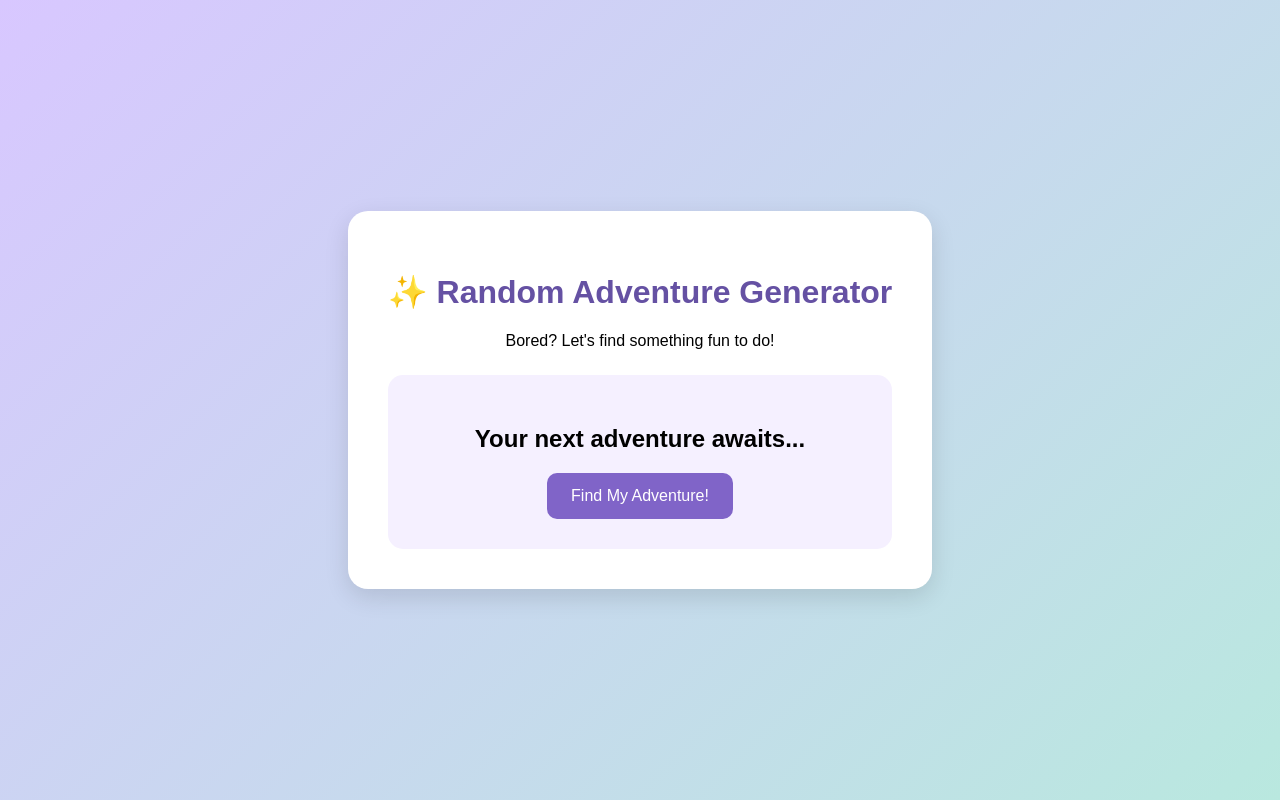
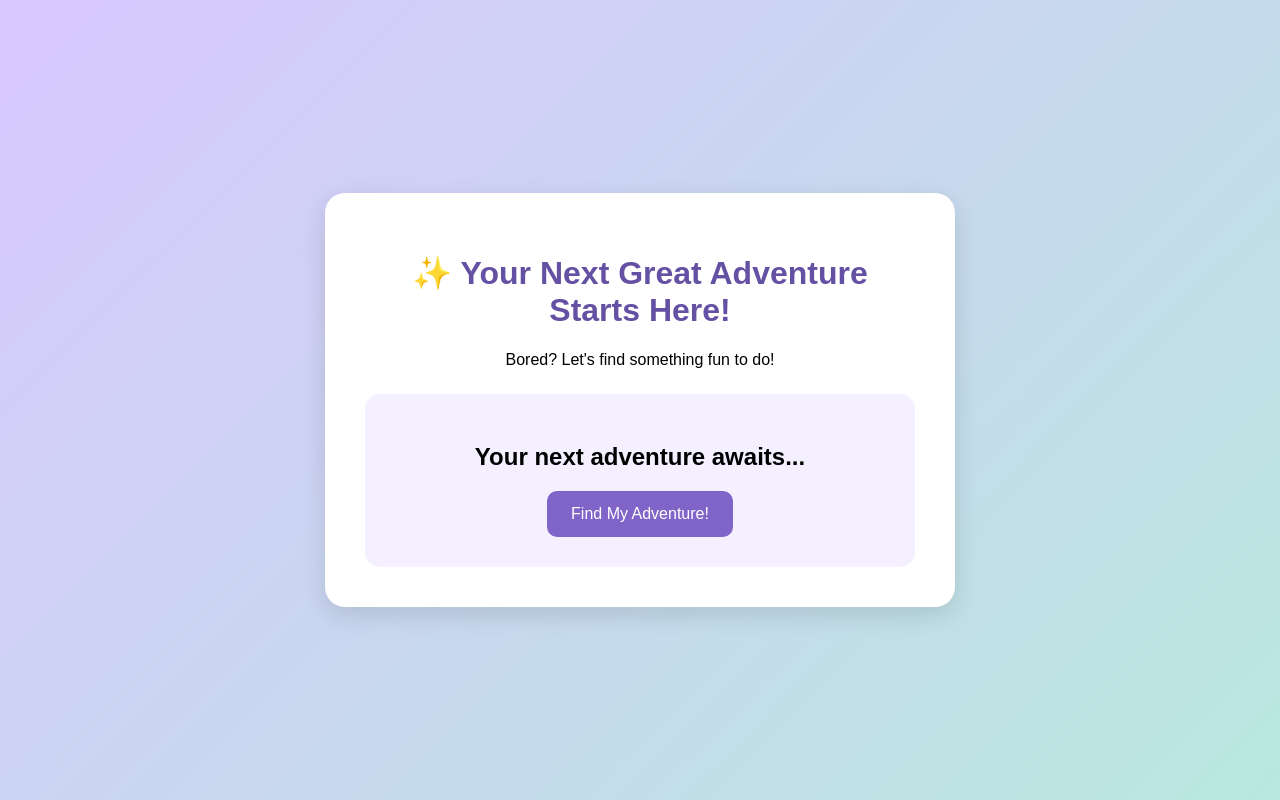
Before and after one commit to annieakraft/RandomAdventureGenerator, a plain HTML site: page index.html in a window 1280 px wide. Drawn offline with Linux system fonts and the light colour scheme.

Commit message:
Update homepage heading

```diff
--- a/index.html
+++ b/index.html
@@ -9,7 +9,7 @@
 </head>
 <body>
     <main class="container">
-        <h1>✨ Random Adventure Generator</h1>
+        <h1>✨ Your Next Great Adventure Starts Here!</h1>
         <p>Bored? Let's find something fun to do!</p>
 
         <div class="adventure-card">
```
